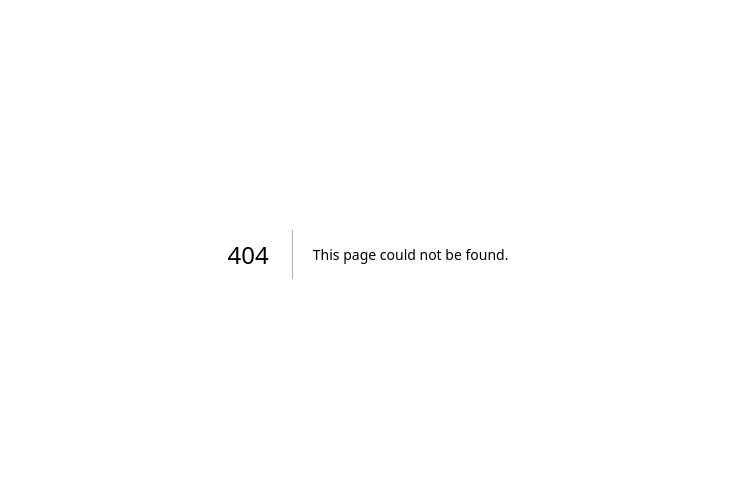
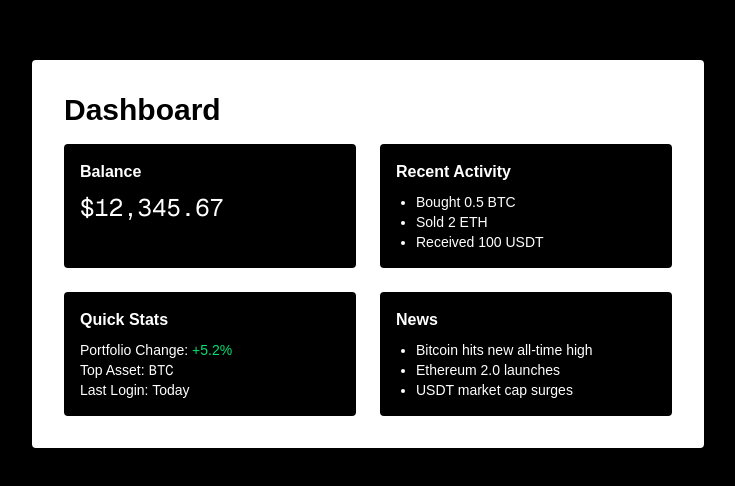
Before and after one commit to fdoorish/CoinPilot, a Next.js app in the folder coinpilot/: page /dashboard in a window 1280 px wide. Before the commit this address had no page. Shown: the part 146-632 px from the top of the page, without its empty margins (272-1007 px from the left). Built offline with nearby package versions, Linux system fonts and the light colour scheme.

Commit message:
Edited react app to have template login, Landing,and dashboard

```diff
--- /dev/null
+++ b/coinpilot/app/dashboard/page.tsx
@@ -0,0 +1,39 @@
+export default function DashboardPage() {
+  return (
+    <main className="flex min-h-screen flex-col items-center justify-center bg-black">
+      <div className="w-full max-w-2xl p-8 bg-white rounded shadow">
+        <h1 className="text-3xl font-bold mb-4 text-black">Dashboard</h1>
+        <div className="grid grid-cols-1 md:grid-cols-2 gap-6">
+          <div className="p-4 bg-black rounded">
+            <h2 className="font-semibold mb-2 text-white">Balance</h2>
+            <p className="text-2xl font-mono text-white">$12,345.67</p>
+          </div>
+          <div className="p-4 bg-black rounded">
+            <h2 className="font-semibold mb-2 text-white">Recent Activity</h2>
+            <ul className="text-sm list-disc ml-5 text-white">
+              <li>Bought 0.5 BTC</li>
+              <li>Sold 2 ETH</li>
+              <li>Received 100 USDT</li>
+            </ul>
+          </div>
+          <div className="p-4 bg-black rounded">
+            <h2 className="font-semibold mb-2 text-white">Quick Stats</h2>
+            <ul className="text-sm text-white">
+              <li>Portfolio Change: <span className="text-green-400">+5.2%</span></li>
+              <li>Top Asset: <span className="font-mono">BTC</span></li>
+              <li>Last Login: Today</li>
+            </ul>
+          </div>
+          <div className="p-4 bg-black rounded">
+            <h2 className="font-semibold mb-2 text-white">News</h2>
+            <ul className="text-sm list-disc ml-5 text-white">
+              <li>Bitcoin hits new all-time high</li>
+              <li>Ethereum 2.0 launches</li>
+              <li>USDT market cap surges</li>
+            </ul>
+          </div>
+        </div>
+      </div>
+    </main>
+  );
+}
--- /dev/null
+++ b/coinpilot/app/login/page.tsx
@@ -0,0 +1,39 @@
+"use client";
+
+import { useState } from "react";
+
+export default function LoginPage() {
+  const [email, setEmail] = useState("");
+  const [password, setPassword] = useState("");
+  const [message, setMessage] = useState("");
+
+  function handleSubmit(e: React.FormEvent) {
+    e.preventDefault();
+    if (email === "test@example.com" && password === "password") {
+      setMessage("Login successful! (Demo only)");
+    } else {
+      setMessage("Invalid credentials. Try test@example.com / password");
+    }
+  }
+
+  return (
+    <main className="flex min-h-screen items-center justify-center bg-black">
+      <div className="w-full max-w-md p-8 space-y-6 bg-white rounded shadow">
+        <h1 className="text-2xl font-bold text-center text-black">Login</h1>
+        <form className="space-y-4" onSubmit={handleSubmit}>
+          <div>
+            <label htmlFor="email" className="block text-sm font-medium text-black">Email</label>
+            <input type="email" id="email" className="w-full px-3 py-2 border rounded text-black bg-white" placeholder="you@example.com" value={email} onChange={e => setEmail(e.target.value)} />
+          </div>
+          <div>
+            <label htmlFor="password" className="block text-sm font-medium text-black">Password</label>
+            <input type="password" id="password" className="w-full px-3 py-2 border rounded text-black bg-white" placeholder="••••••••" value={password} onChange={e => setPassword(e.target.value)} />
+          </div>
+          <button type="submit" className="w-full py-2 px-4 bg-black text-white rounded hover:bg-gray-800">Sign In</button>
+        </form>
+        {message && <p className="text-center text-sm text-red-500 mt-2">{message}</p>}
+        <div className="text-xs text-gray-400 text-center mt-4">Demo: test@example.com / password</div>
+      </div>
+    </main>
+  );
+}
--- a/coinpilot/app/page.tsx
+++ b/coinpilot/app/page.tsx
@@ -1,55 +1,28 @@
+import Link from "next/link";
 import Image from "next/image";
 
 export default function Home() {
   return (
     <div className="grid grid-rows-[20px_1fr_20px] items-center justify-items-center min-h-screen p-8 pb-20 gap-16 sm:p-20 font-[family-name:var(--font-geist-sans)]">
       <main className="flex flex-col gap-[32px] row-start-2 items-center sm:items-start">
-        <Image
-          className="dark:invert"
-          src="/next.svg"
-          alt="Next.js logo"
-          width={180}
-          height={38}
-          priority
-        />
-        <ol className="list-inside list-decimal text-sm/6 text-center sm:text-left font-[family-name:var(--font-geist-mono)]">
-          <li className="mb-2 tracking-[-.01em]">
-            Get started by editing{" "}
-            <code className="bg-black/[.05] dark:bg-white/[.06] px-1 py-0.5 rounded font-[family-name:var(--font-geist-mono)] font-semibold">
-              app/page.tsx
-            </code>
-            .
-          </li>
-          <li className="tracking-[-.01em]">
-            Save and see your changes instantly.
-          </li>
-        </ol>
-
-        <div className="flex gap-4 items-center flex-col sm:flex-row">
-          <a
-            className="rounded-full border border-solid border-transparent transition-colors flex items-center justify-center bg-foreground text-background gap-2 hover:bg-[#383838] dark:hover:bg-[#ccc] font-medium text-sm sm:text-base h-10 sm:h-12 px-4 sm:px-5 sm:w-auto"
-            href="https://vercel.com/new?utm_source=create-next-app&utm_medium=appdir-template-tw&utm_campaign=create-next-app"
-            target="_blank"
-            rel="noopener noreferrer"
+        <h1 className="text-4xl font-bold mb-6">Welcome to CoinPilot</h1>
+        <div className="flex gap-6">
+          <Link
+            href="/login"
+            className="px-6 py-3 bg-black text-white rounded hover:bg-gray-800"
           >
-            <Image
-              className="dark:invert"
-              src="/vercel.svg"
-              alt="Vercel logomark"
-              width={20}
-              height={20}
-            />
-            Deploy now
-          </a>
-          <a
-            className="rounded-full border border-solid border-black/[.08] dark:border-white/[.145] transition-colors flex items-center justify-center hover:bg-[#f2f2f2] dark:hover:bg-[#1a1a1a] hover:border-transparent font-medium text-sm sm:text-base h-10 sm:h-12 px-4 sm:px-5 w-full sm:w-auto md:w-[158px]"
-            href="https://nextjs.org/docs?utm_source=create-next-app&utm_medium=appdir-template-tw&utm_campaign=create-next-app"
-            target="_blank"
-            rel="noopener noreferrer"
+            Login
+          </Link>
+          <Link
+            href="/dashboard"
+            className="px-6 py-3 bg-gray-200 text-black rounded hover:bg-gray-300"
           >
-            Read our docs
-          </a>
+            Dashboard
+          </Link>
         </div>
+        <p className="mt-8 text-gray-500">
+          This is your custom homepage. Use the links above to navigate.
+        </p>
       </main>
       <footer className="row-start-3 flex gap-[24px] flex-wrap items-center justify-center">
         <a
```
